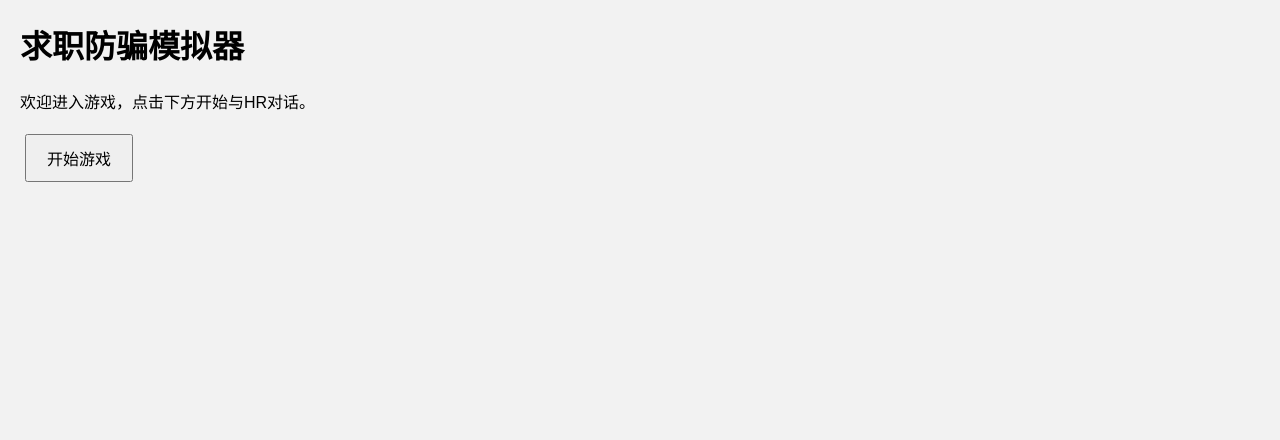
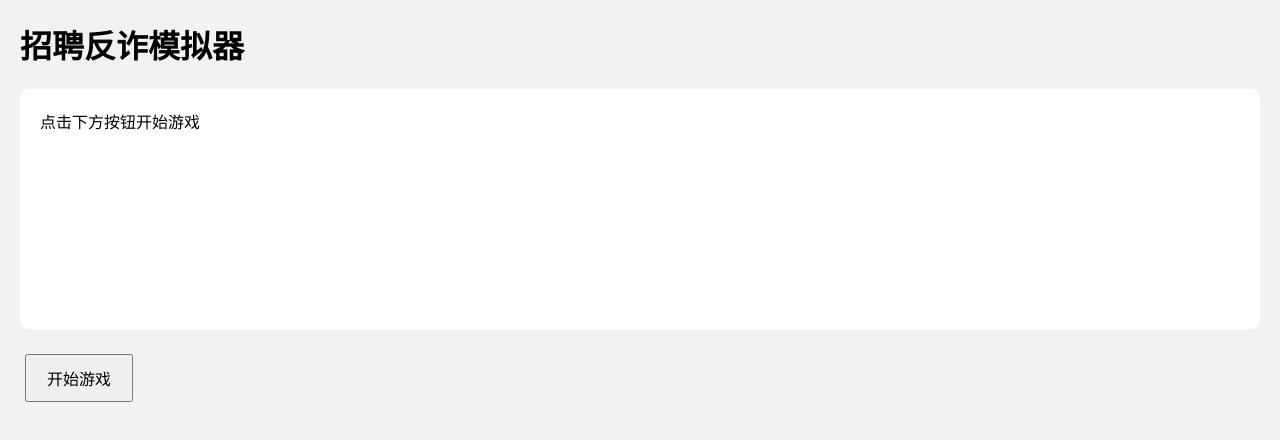
Before and after one commit to OT-Lyz/anti-fraud-game, a plain HTML site: page index.html in a window 1280 px wide. Drawn offline with Linux system fonts and the light colour scheme.

Commit message:
Update index.html

```diff
--- a/index.html
+++ b/index.html
@@ -3,16 +3,13 @@
 <head>
   <meta charset="UTF-8" />
   <meta name="viewport" content="width=device-width, initial-scale=1.0"/>
-  <title>反诈游戏 - 求职防骗模拟器</title>
+  <title>反诈游戏 - 招聘陷阱</title>
   <link rel="stylesheet" href="style.css" />
 </head>
 <body>
-  <div class="container">
-    <h1>求职防骗模拟器</h1>
-    <p id="dialogue-box">欢迎进入游戏，点击下方开始与HR对话。</p >
-    <div id="options"></div>
-    <button id="start-btn">开始游戏</button>
-  </div>
+  <h1>招聘反诈模拟器</h1>
+  <div id="game-output">点击下方按钮开始游戏</div>
+  <button id="start-button">开始游戏</button>
   <script src="config.js"></script>
   <script src="script.js"></script>
 </body>
```
